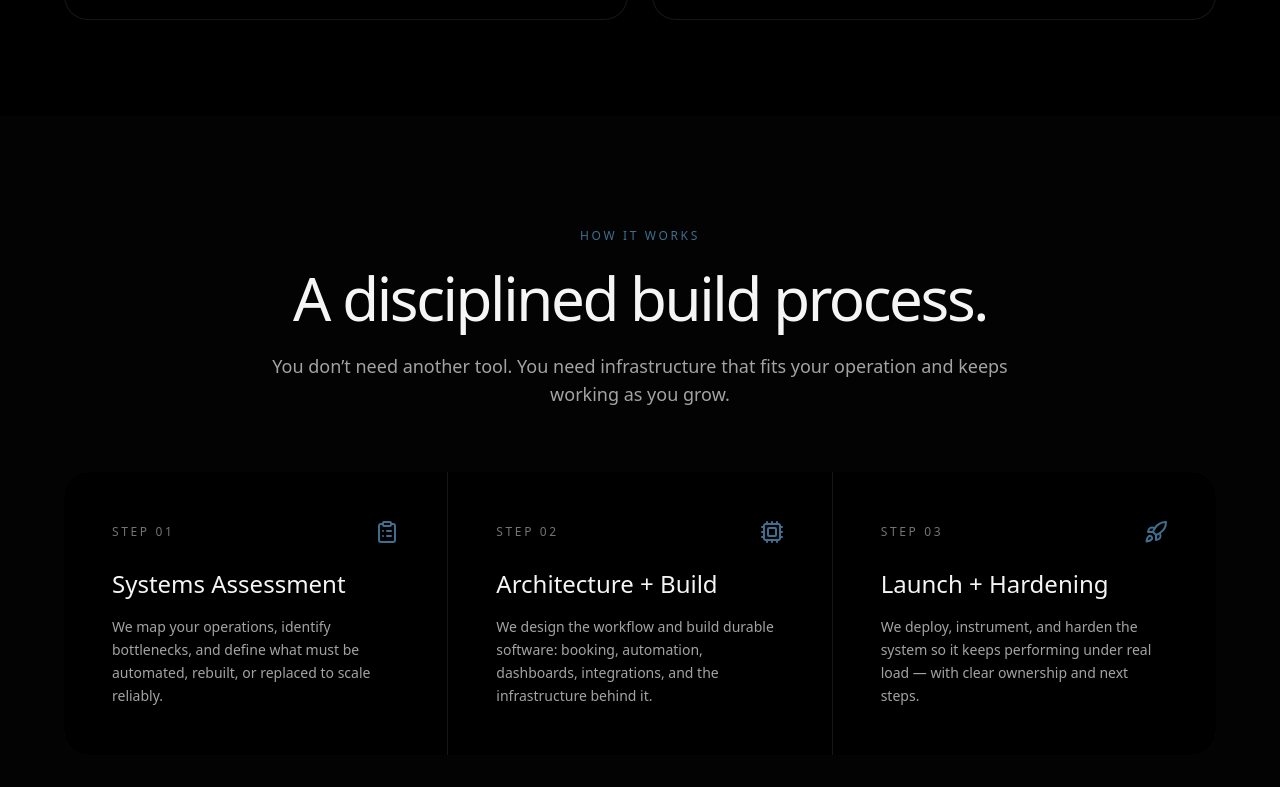
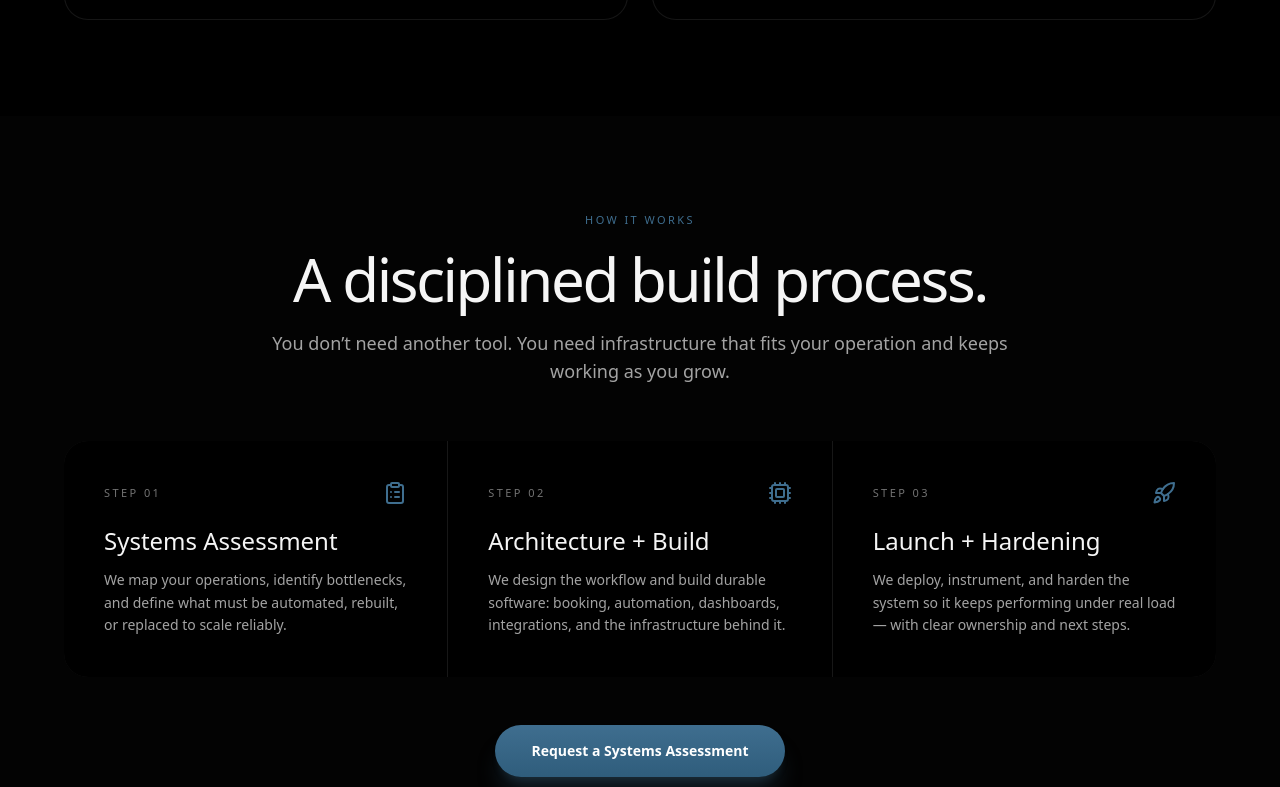
Before and after one commit to alexbritop24/apex-fusion-platform, a React (Vite) app: page / in a window 1280 px wide. Shown: the part 2333-3120 px from the top of the page. Built offline with nearby package versions, Linux system fonts and the light colour scheme.

Commit message:
Normalize spacing and CTA sizing in ProcessSection

```diff
--- a/src/components/ProcessSection.tsx
+++ b/src/components/ProcessSection.tsx
@@ -1,3 +1,4 @@
+// src/components/ProcessSection.tsx
 import { ClipboardList, Cpu, Rocket } from "lucide-react";
 
 type Step = {
@@ -34,41 +35,44 @@ export default function ProcessSection({ onOpenBooking }: ProcessSectionProps) {
   ];
 
   return (
-    <section className="px-8 lg:px-16 py-28 bg-neutral-950/30">
+    <section className="px-6 md:px-8 lg:px-16 py-16 md:py-20 lg:py-24 bg-neutral-950/30">
       <div className="mx-auto max-w-7xl">
         <div className="mx-auto max-w-3xl text-center">
-          <p className="text-xs uppercase tracking-[0.22em] text-[#3F6E8F]">
+          <p className="text-[11px] uppercase tracking-[0.22em] text-[#3F6E8F]">
             How it works
           </p>
-          <h2 className="mt-6 text-4xl md:text-5xl lg:text-6xl font-extralight tracking-[-0.04em]">
+
+          <h2 className="mt-5 text-3xl sm:text-4xl md:text-5xl lg:text-6xl font-extralight tracking-[-0.04em]">
             A disciplined build process.
           </h2>
-          <p className="mt-6 text-lg font-light text-neutral-400">
+
+          <p className="mt-5 text-base sm:text-lg font-light text-neutral-400">
             You don’t need another tool. You need infrastructure that fits your
             operation and keeps working as you grow.
           </p>
         </div>
 
-        <div className="mt-16 grid gap-px bg-neutral-800/60 lg:grid-cols-3 rounded-3xl overflow-hidden">
+        <div className="mt-14 grid gap-px bg-neutral-800/60 lg:grid-cols-3 rounded-3xl overflow-hidden">
           {steps.map((s) => {
             const Icon = s.icon;
 
             return (
               <div
                 key={s.step}
-                className="bg-black p-10 md:p-12 transition-all duration-500 hover:bg-neutral-900/60"
+                className="bg-black p-8 md:p-10 transition-all duration-500 hover:bg-neutral-900/60"
               >
                 <div className="flex items-center justify-between">
-                  <p className="text-xs tracking-[0.22em] text-neutral-500">
+                  <p className="text-[11px] tracking-[0.22em] text-neutral-500">
                     STEP {s.step}
                   </p>
                   <Icon className="h-6 w-6 text-[#3F6E8F]" aria-hidden="true" />
                 </div>
 
-                <h3 className="mt-6 text-2xl font-light text-neutral-100">
+                <h3 className="mt-5 text-xl md:text-2xl font-light text-neutral-100">
                   {s.title}
                 </h3>
-                <p className="mt-4 text-sm font-light leading-relaxed text-neutral-400">
+
+                <p className="mt-3 text-sm font-light leading-relaxed text-neutral-400">
                   {s.desc}
                 </p>
               </div>
@@ -76,16 +80,17 @@ export default function ProcessSection({ onOpenBooking }: ProcessSectionProps) {
           })}
         </div>
 
-        <div className="mt-14 flex justify-center">
+        <div className="mt-12 flex justify-center">
           <button
             type="button"
             onClick={onOpenBooking}
             className={[
-              "rounded-full px-10 py-5 text-lg font-semibold text-white",
+              "rounded-full px-9 py-4 text-sm font-semibold text-white",
               "bg-gradient-to-b from-[#3F6E8F] to-[#2F5D7C]",
               "shadow-xl shadow-[#3F6E8F]/25",
               "transition-all duration-500",
-              "hover:from-[#5B8FB0] hover:to-[#3F6E8F] hover:shadow-[#5B8FB0]/30 hover:-translate-y-1",
+              "hover:from-[#5B8FB0] hover:to-[#3F6E8F]",
+              "hover:shadow-[#5B8FB0]/30 hover:-translate-y-1",
               "focus-visible:ring-2 focus-visible:ring-[#3F6E8F]",
             ].join(" ")}
           >
```
